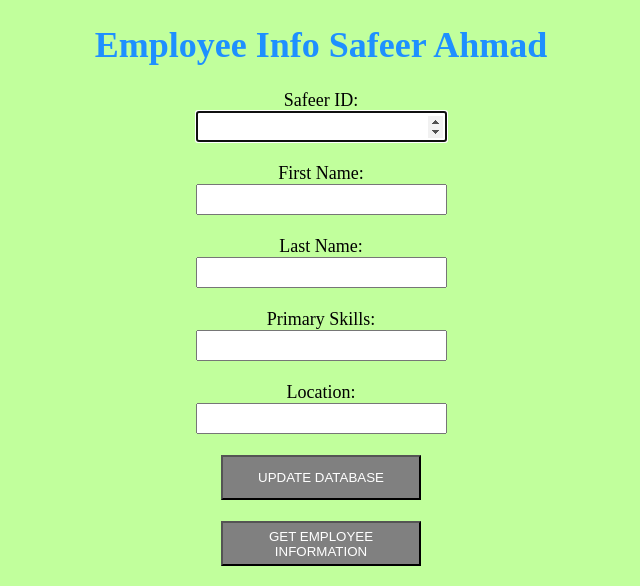
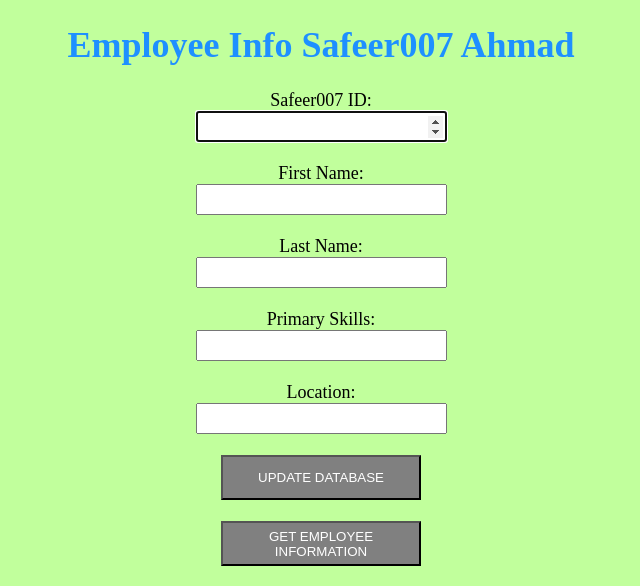
Before and after one commit to safeerahmad5900/K8s-cluster-deploying-containerized-stateless-applications, a Flask app: page / in a window 1280 px wide. Shown: the top 586 px of the page, without its empty margins (319-959 px from the left). Run offline with Flask 2, Linux system fonts and the light colour scheme.

Commit message:
Versioning

```diff
--- a/WebSiteDocker/templates/addemp.html
+++ b/WebSiteDocker/templates/addemp.html
@@ -6,14 +6,14 @@
 <center>
 	<font color="black" size="4" style="font-family: avenir">
 
-		<h1 style="color: DodgerBlue">Employee Info Safeer Ahmad</h1>
+		<h1 style="color: DodgerBlue">Employee Info Safeer007 Ahmad</h1>
 		<body style="background: {{ color }};" >
 
 			<form action="/addemp" autocomplete="on" method = "POST" enctype="multipart/form-data">
 
 
 
-		  		Safeer ID:<br> <input style="height:25px;font-size:14pt; color:grey;" type="number" name="emp_id" autofocus size="40"><br><br>
+		  		Safeer007 ID:<br> <input style="height:25px;font-size:14pt; color:grey;" type="number" name="emp_id" autofocus size="40"><br><br>
 
 		  		First Name:<br> <input style="height:25px;font-size:14pt;color:grey;" type="text" name="first_name" ><br><br>
 
--- a/k8Deployment/application/deployment.yaml
+++ b/k8Deployment/application/deployment.yaml
@@ -20,10 +20,9 @@ spec:
       containers:
       - name: employees-images
         image: 634809228531.dkr.ecr.us-east-1.amazonaws.com/webapp:v0.2
-        imagePullPolicy: always
         env:
         - name: APP_COLOR
-          value: "red"
+          value: "pink"
         - name: DBPWD
           value: Temp/123
         - name: DBUSER
```
